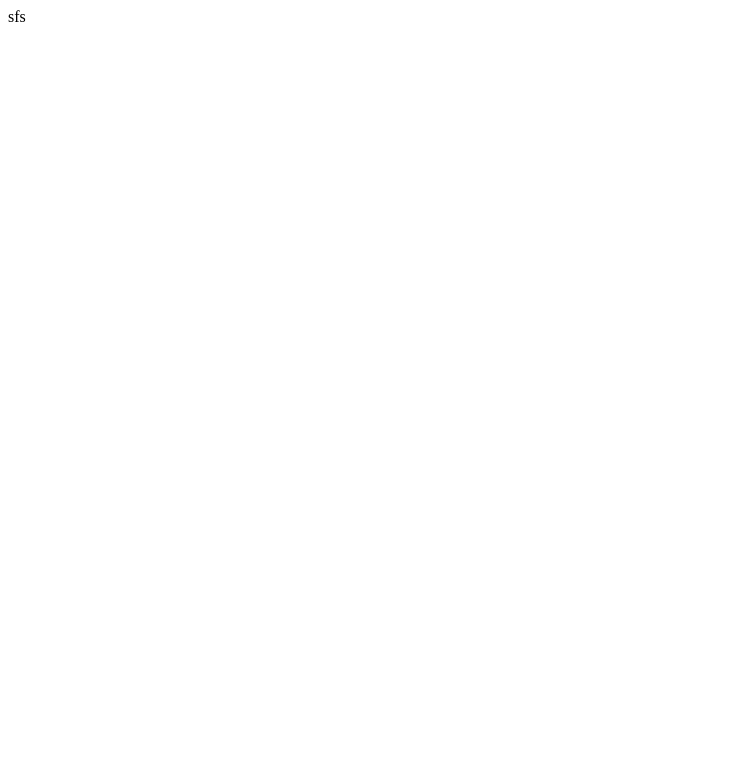
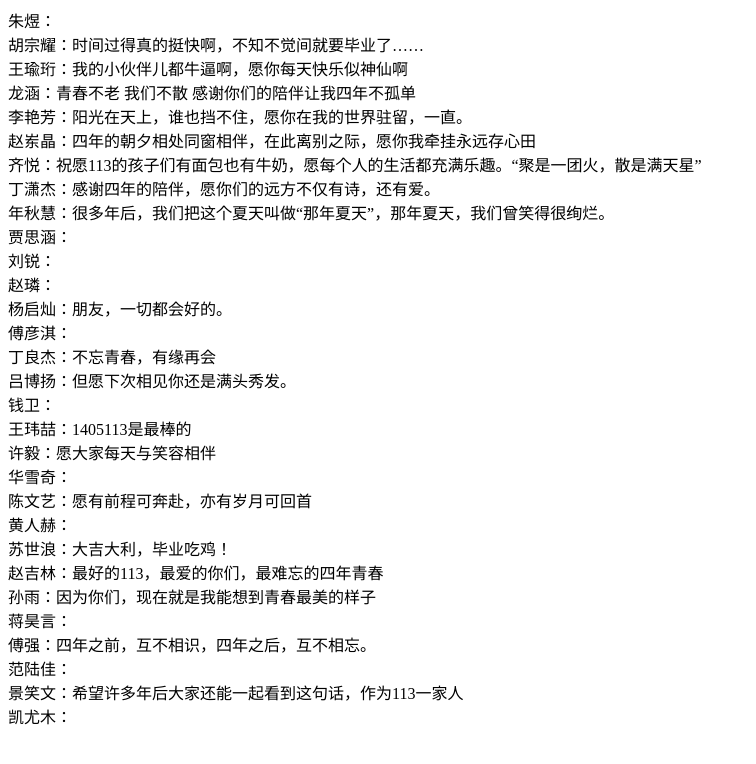
Before and after one commit to dagonyaim/qrcode, a plain HTML site: page index.html in a window 1280 px wide. Shown: the whole page, without its empty margins (0-756 px from the left). Drawn offline with Linux system fonts and the light colour scheme.

Commit message:
Update index.html

```diff
--- a/index.html
+++ b/index.html
@@ -1 +1,32 @@
-<html><body>sfs</body></html>
+<html><body>
+朱煜：
+<br>胡宗耀：时间过得真的挺快啊，不知不觉间就要毕业了……
+<br>王瑜珩：我的小伙伴儿都牛逼啊，愿你每天快乐似神仙啊
+<br>龙涵：青春不老 我们不散 感谢你们的陪伴让我四年不孤单
+<br>李艳芳：阳光在天上，谁也挡不住，愿你在我的世界驻留，一直。
+<br>赵岽晶：四年的朝夕相处同窗相伴，在此离别之际，愿你我牵挂永远存心田
+<br>齐悦：祝愿113的孩子们有面包也有牛奶，愿每个人的生活都充满乐趣。“聚是一团火，散是满天星”
+<br>丁潇杰：感谢四年的陪伴，愿你们的远方不仅有诗，还有爱。
+<br>年秋慧：很多年后，我们把这个夏天叫做“那年夏天”，那年夏天，我们曾笑得很绚烂。
+<br>贾思涵：
+<br>刘锐：
+<br>赵璘：
+<br>杨启灿：朋友，一切都会好的。
+<br>傅彦淇：
+<br>丁良杰：不忘青春，有缘再会
+<br>吕博扬：但愿下次相见你还是满头秀发。
+<br>钱卫：
+<br>王玮喆：1405113是最棒的
+<br>许毅：愿大家每天与笑容相伴
+<br>华雪奇：
+<br>陈文艺：愿有前程可奔赴，亦有岁月可回首
+<br>黄人赫：
+<br>苏世浪：大吉大利，毕业吃鸡！
+<br>赵吉林：最好的113，最爱的你们，最难忘的四年青春
+<br>孙雨：因为你们，现在就是我能想到青春最美的样子
+<br>蒋昊言：
+<br>傅强：四年之前，互不相识，四年之后，互不相忘。
+<br>范陆佳：
+<br>景笑文：希望许多年后大家还能一起看到这句话，作为113一家人
+<br>凯尤木：
+  </body></html>
```
